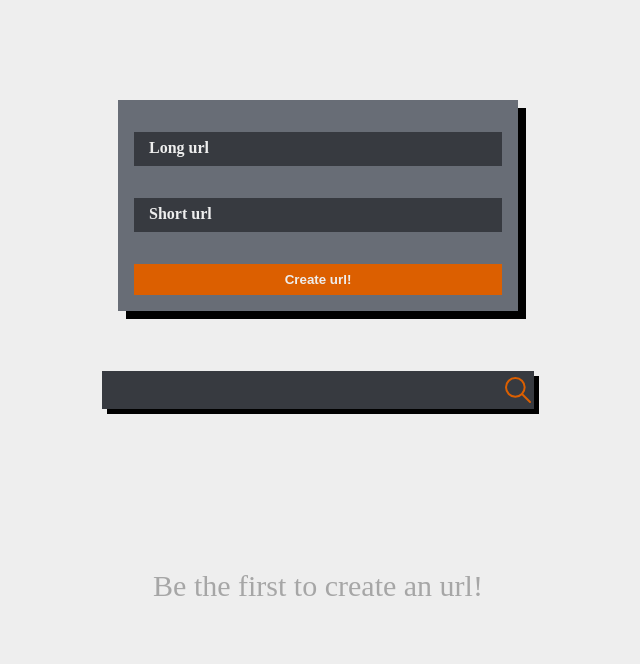
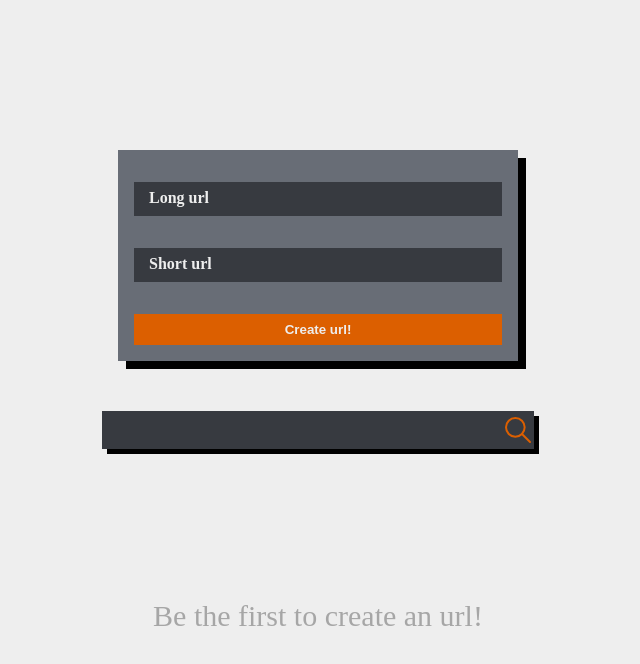
Before and after one commit to Eckry/ShortURL, a React (Vite) app: page / in a window 1280 px wide. Shown: the top 664 px of the page, without its empty margins (322-962 px from the left). Built offline with nearby package versions, Linux system fonts and the light colour scheme; no server answers.

Commit message:
change margin for gap

```diff
--- a/src/App.css
+++ b/src/App.css
@@ -13,4 +13,5 @@
   flex-direction: column;
   align-items: center;
   justify-content: center;
+  gap: 50px;
 }
--- a/src/components/styles/AllUrls.css
+++ b/src/components/styles/AllUrls.css
@@ -2,7 +2,7 @@
   display: grid;
   grid-template-columns: repeat(4, 1fr);
   gap: 48px;
-  margin: 0 auto 32px auto;
+  margin-bottom: 32px;
 }
 
 .relative {
@@ -51,7 +51,8 @@
   overflow: hidden;
 }
 
-.delete-button, .copy-allurls {
+.delete-button,
+.copy-allurls {
   position: absolute;
   width: 30px;
   aspect-ratio: 1;
@@ -77,7 +78,8 @@
   transform: translate(-50%, -50%);
 }
 
-.delete-button:hover, .copy-allurls:hover {
+.delete-button:hover,
+.copy-allurls:hover {
   scale: 1.1;
   border-color: var(--light-highlight);
   color: var(--light-highlight);
--- a/src/components/styles/Message.css
+++ b/src/components/styles/Message.css
@@ -1,6 +1,5 @@
 .message-section {
   text-align: center;
-  margin: 32px auto 0 auto;
   background-color: var(--secondary);
   color: var(--primary);
   padding: 8px 16px 24px 16px;
--- a/src/components/styles/Searcher.css
+++ b/src/components/styles/Searcher.css
@@ -1,6 +1,5 @@
 .searcher-wrapper {
   position: relative;
-  margin: 60px auto;
   box-shadow: 5px 5px 0 0 black;
   display: flex;
 }
```
